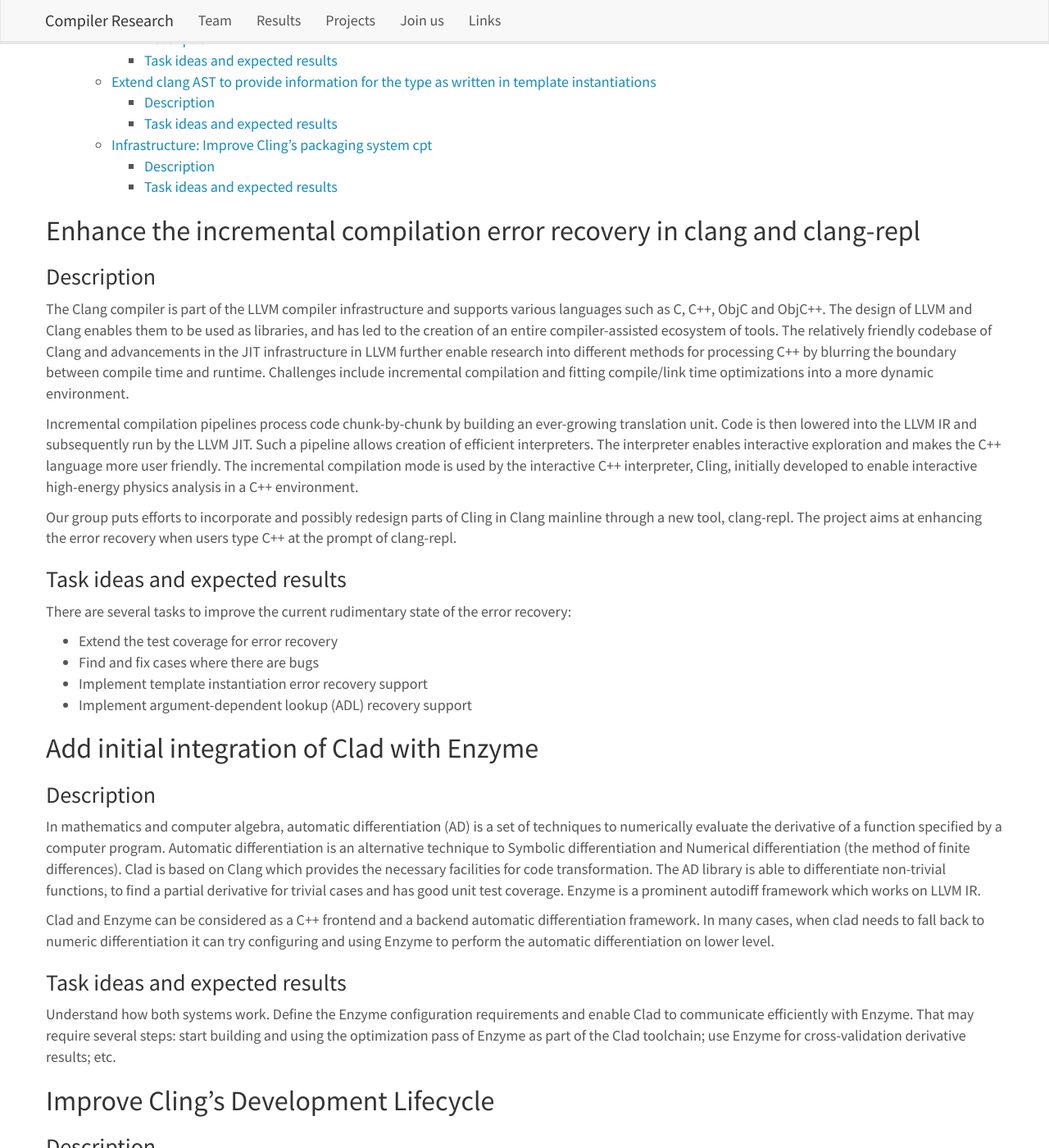
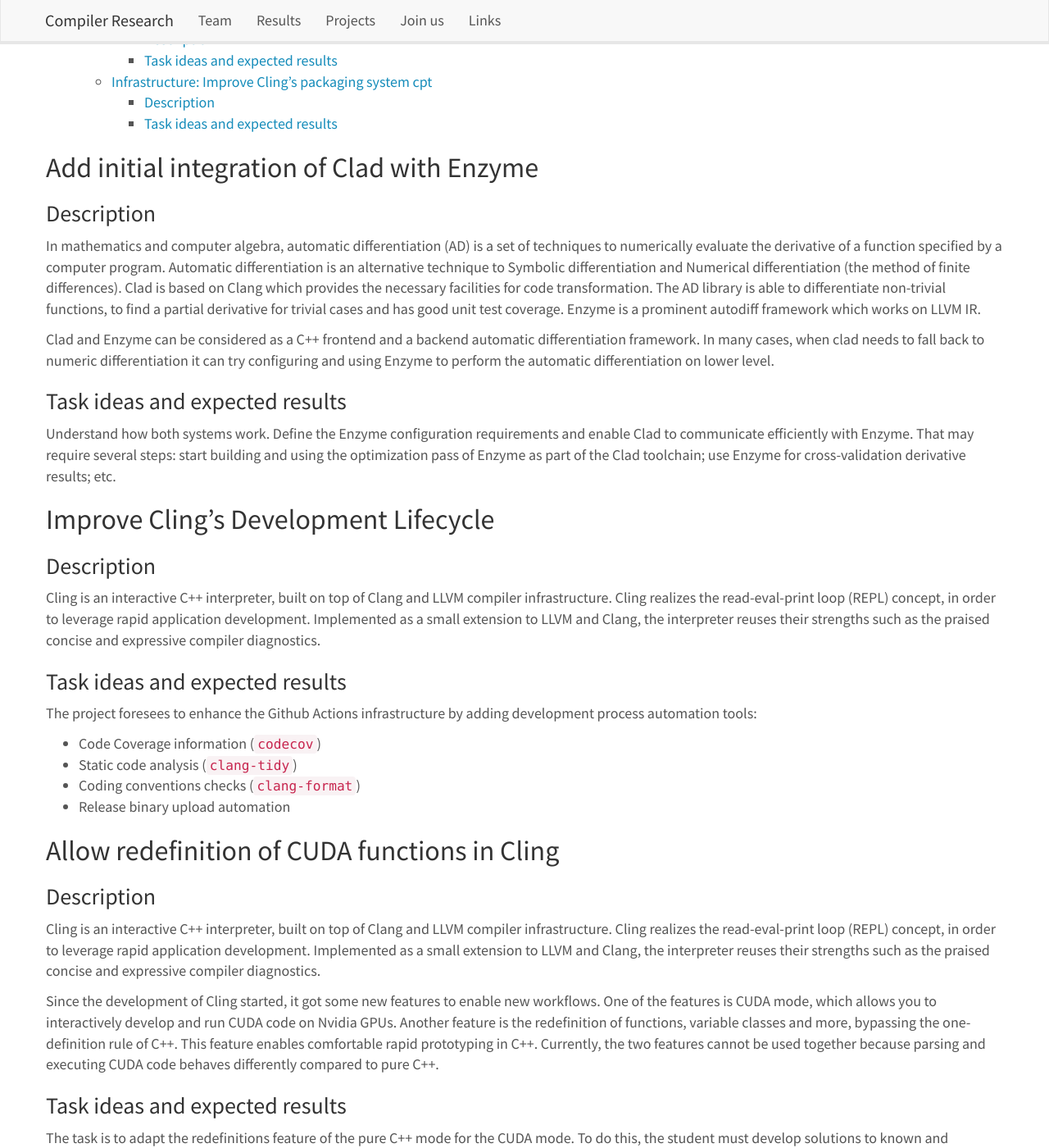
Before and after one commit to vgvassilev/clad, a Jekyll site: the page built from _pages/open_projects.md, in a window 1280 px wide and 1400 px high, scrolled down 814 px. Shown: the whole window at 82% size. Built offline with Jekyll 4.4.1, drawn with Linux system fonts in a browser that asks for light colours; nearby versions of some CDN libraries; a style sheet for code colours, icons or effects is not loaded; some of the changed text lies outside the part shown.

Commit message:
Added current project (#23)
Added current project

```diff
--- a/_data/openprojectlist.yml
+++ b/_data/openprojectlist.yml
@@ -1,34 +1,3 @@
-- name: "Enhance the incremental compilation error recovery in clang and clang-repl"
-  description: |
-    The Clang compiler is part of the LLVM compiler infrastructure and supports
-    various languages such as C, C++, ObjC and ObjC++. The design of LLVM and
-    Clang enables them to be used as libraries, and has led to the creation of
-    an entire compiler-assisted ecosystem of tools. The relatively friendly
-    codebase of Clang and advancements in the JIT infrastructure in LLVM further
-    enable research into different methods for processing C++ by blurring the
-    boundary between compile time and runtime. Challenges include incremental
-    compilation and fitting compile/link time optimizations into a more dynamic
-    environment.
-
-    Incremental compilation pipelines process code chunk-by-chunk by building an
-    ever-growing translation unit. Code is then lowered into the LLVM IR and
-    subsequently run by the LLVM JIT. Such a pipeline allows creation of
-    efficient interpreters. The interpreter enables interactive exploration and
-    makes the C++ language more user friendly. The incremental compilation mode
-    is used by the interactive C++ interpreter, Cling, initially developed to
-    enable interactive high-energy physics analysis in a C++ environment.
-
-    Our group puts efforts to incorporate and possibly redesign parts of Cling
-    in Clang mainline through a new tool, clang-repl. The project aims at
-    enhancing the error recovery when users type C++ at the prompt of clang-repl.
-  tasks: |
-    There are several tasks to improve the current rudimentary state of the
-    error recovery:
-      * Extend the test coverage for error recovery
-      * Find and fix cases where there are bugs
-      * Implement template instantiation error recovery support
-      * Implement argument-dependent lookup (ADL) recovery support
-
 - name: "Add initial integration of Clad with Enzyme"
   description: |
     In mathematics and computer algebra, automatic differentiation (AD) is a set
--- a/_data/students.yml
+++ b/_data/students.yml
@@ -84,19 +84,32 @@
   current: 1
 
 - name: Purva Chaudhari
-  info: "Reduce boost dependencies in CMSSW"
+  info: "Enhance the incremental compilation error recovery in clang and clang-repl"
   photo: Purva.jpg
   email: purva.chaudhari02@gmail.com
   education: "Computer Science, Vishwakarma Institute of Technology"
+  current: 1
   description: |
+    The Clang compiler is part of the LLVM compiler infrastructure and supports various languages such as C,
+    C++, ObjC and ObjC++. Advancements in JIT infstructure and usability of Clang libriries in LLVM has
+    enabled research into processing C++. It has been challenging to include incremental compilation and
+    fitting compile time optimizations into a more dynamic environment.
+    Incremental compilation pipelines process code chunk-by-chunk by building an ever-growing translation unit.
+    Code is then lowered into the LLVM IR and subsequently run by the LLVM JIT. The incremental compilation mode
+    is used by the interactive C++ interpreter, Cling, initially developed to enable interactive high-energy physics
+    analysis in a C++ environment. Clang-repl is a new-tool incroporated in LLVM ecosystem by residesigning parts
+    of CLing in Clang mainline. The project aims at enhancing the error recovery when users type C++ at the prompt of clang-repl.
+  mentors: Vassil Vassilev, David Lange
+  past_projects: 1
+  past_info: 'Reduce boost dependencies in CMSSW'
+  past_description: |
     This project has the objective to reduce CMSSW technical debt by finding
     and replacing boost dependencies that have an equivalent solution in
     standard C++. Reducing boost dependencies helps us create more lightweight
     boost clang modules for upcoming c++20. This also reduces the amount of
     headers that we need to work on to be able to use c++20 clang modules.
-  report: <a href="https://docs.google.com/document/d/1Z3SWdgTRZBkmckuPuIdIXeA7ZPIrd67jQg6gKoVnU9U" target="_blank">URL</a>
-  mentors: Vassil Vassilev, David Lange
-  current: 1
+  report: <a href="https://indico.cern.ch/event/1066812/contributions/4495290/attachments/2302817/3917355/Iris%20HeP.pdf" target="_blank">URL</a>
+  past_mentors: Vassil Vassilev, David Lange
 
 - name: "This could be you!"
   photo: rock.jpg
```
Also changed, not shown: 1 other file.
